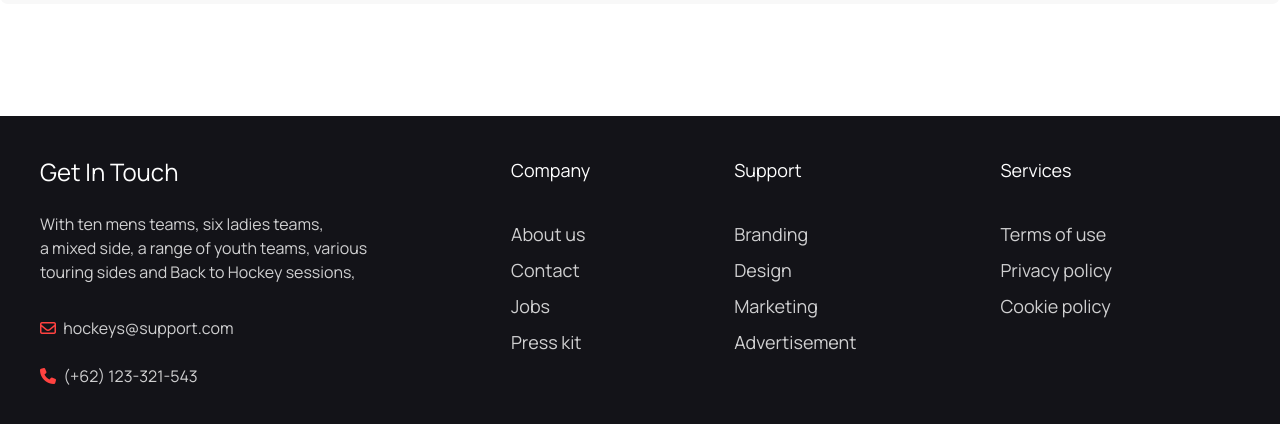
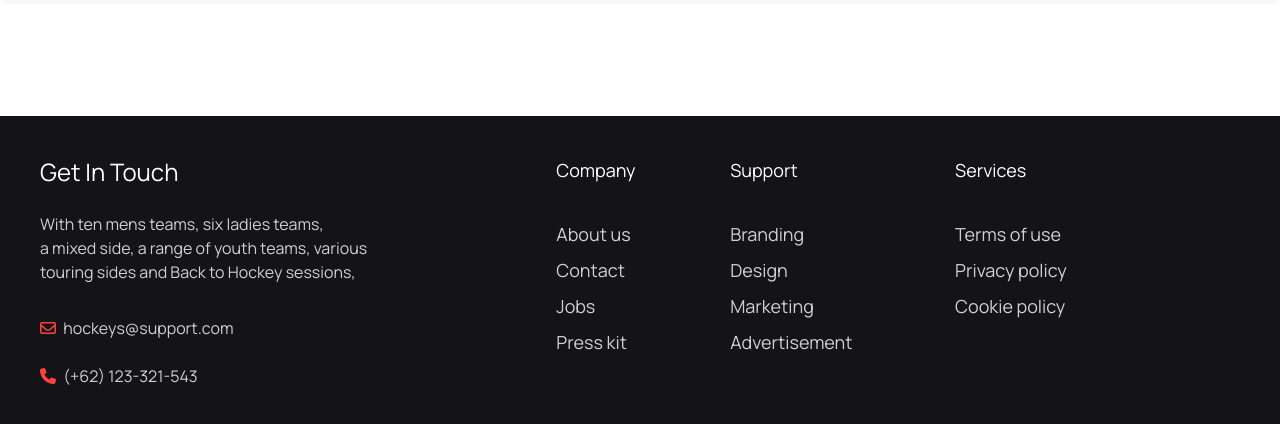
Before and after one commit to mosfiqurRahmanJsd/B9A3-Hockeys, a plain HTML site: page index.html in a window 1280 px wide. Shown: the part 6359-6783 px from the top of the page. Drawn offline with nearby package versions, Linux system fonts and the light colour scheme.

Commit message:
footer and all section complete

```diff
--- a/index.html
+++ b/index.html
@@ -617,7 +617,10 @@
 
     <!-- this is our footer -->
 
-    <footer class="footer p-10 bg-[#131318] text-white ">
+
+
+    <footer class="footer p-10 bg-[#131318] text-white justify-center md:justify-normal lg:justify-normal">
+
         <aside class="">
             <h3 class="text-2xl text-white mb-4">Get In Touch</h3>
             <p class="text-base text-[#D0D0D1] mb-6">With ten mens teams, six ladies teams, <br> a mixed side, a range
@@ -634,6 +637,7 @@
 
         </aside>
 
+        <div class="footer grid-flow-col">
             <nav class="text-lg text-[#D0D0D1] ">
                 <h6 class="text-white mb-7">Company</h6>
                 <a class="link link-hover">About us</a>
@@ -650,12 +654,16 @@
                 <a class="link link-hover">Marketing</a>
                 <a class="link link-hover">Advertisement</a>
             </nav>
+        </div>
         <nav class="text-lg text-[#D0D0D1]">
             <h6 class="text-white mb-7">Services</h6>
             <a class="link link-hover">Terms of use</a>
             <a class="link link-hover">Privacy policy</a>
             <a class="link link-hover">Cookie policy</a>
         </nav>
+
+
+
     </footer>
 
 
```
Lines whose indentation alone changed are shown as unchanged.
